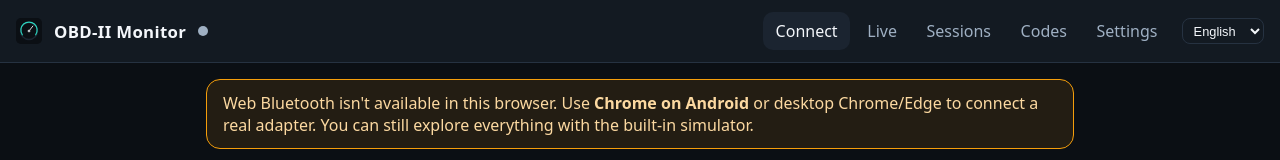
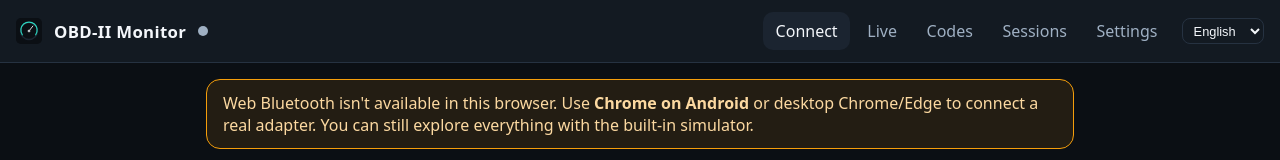
Before and after one commit to mariusheine/obd2-monitor, a Vue app: page /connect in a window 1280 px wide. Shown: the top 160 px of the page. Built offline with nearby package versions, Linux system fonts and the light colour scheme.

Commit message:
swap menu points

```diff
--- a/src/App.vue
+++ b/src/App.vue
@@ -42,8 +42,8 @@ watch(polling, (wanted) => void setWanted(wanted), { immediate: true })
     <nav class="app-nav">
       <RouterLink to="/connect">{{ t('app.nav.connect') }}</RouterLink>
       <RouterLink to="/live">{{ t('app.nav.live') }}</RouterLink>
+      <RouterLink to="/dtc">{{ t('app.nav.codes') }}</RouterLink>
       <RouterLink to="/sessions">{{ t('app.nav.sessions') }}</RouterLink>
-      <RouterLink to="/dtc">{{ t('app.nav.codes') }}</RouterLink>
       <RouterLink to="/settings">{{ t('app.nav.settings') }}</RouterLink>
     </nav>
     <select
```
